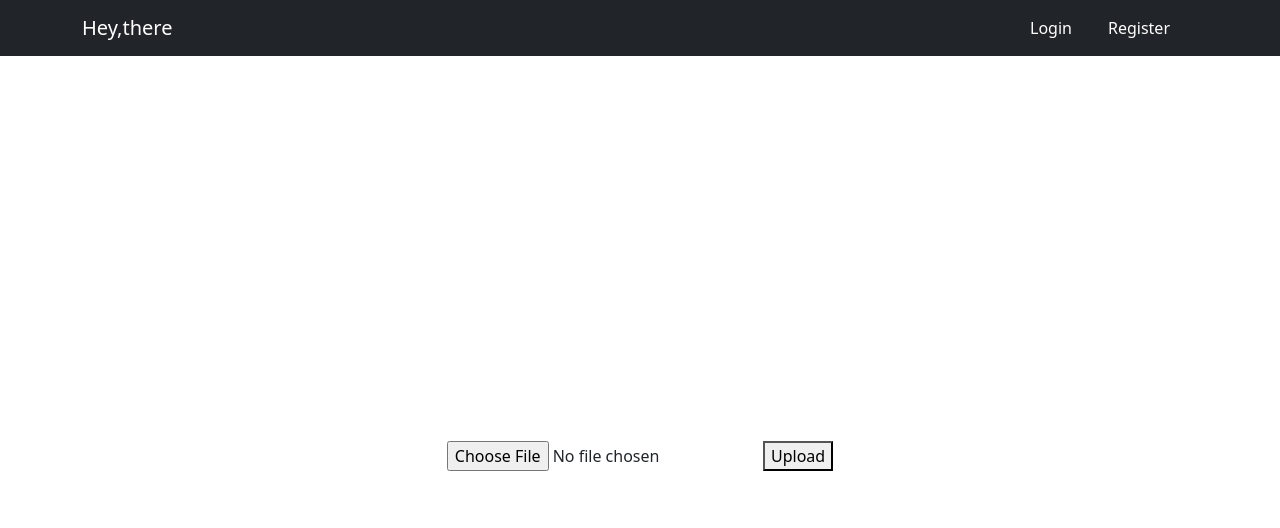
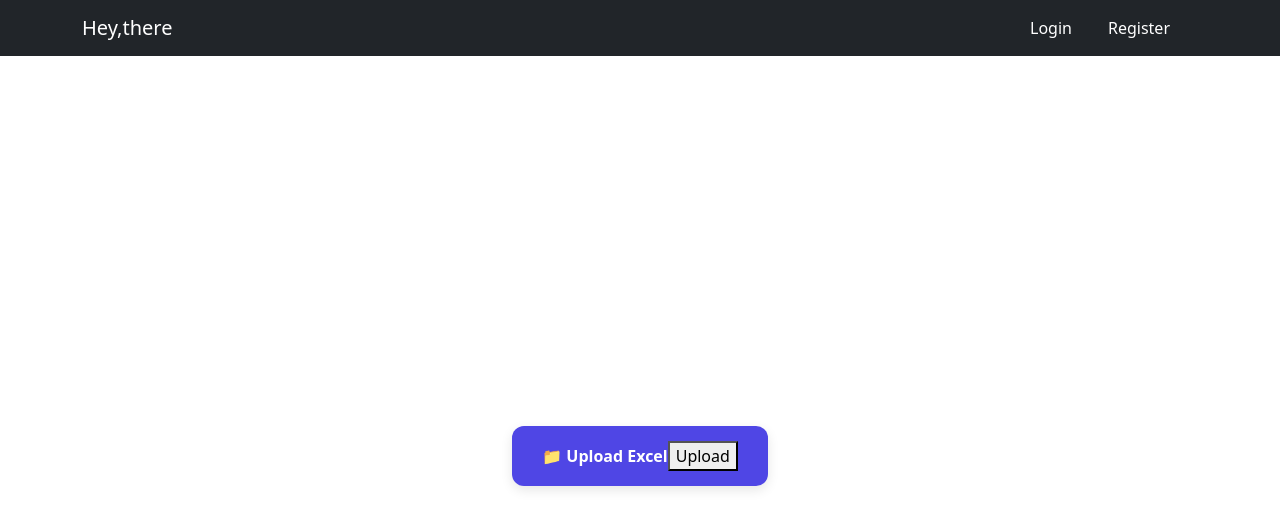
Before and after one commit to PriyanshuDeveloper26/client, a React (Create React App) app: page /dashboard in a window 1280 px wide. Shown: the top 528 px of the page. Built offline with nearby package versions, Linux system fonts and the light colour scheme.

Commit message:
change ui

```diff
--- a/src/pages/auth/login/Login.css
+++ b/src/pages/auth/login/Login.css
@@ -35,4 +35,6 @@
 
 .center-form Form .btn:hover {
     background-color: #166fe5;
+    transform: scale(0.9, 0.9);
+    transition: all 0.3s ease;
 }
--- a/src/pages/components/uploads/upload.css
+++ b/src/pages/components/uploads/upload.css
@@ -0,0 +1,27 @@
+.file-upload {
+    display: flex;
+    justify-content: center;
+    align-items: center;
+    height: 200px;
+  }
+
+  .upload-label {
+    display: inline-block;
+    padding: 15px 30px;
+    background-color: #4f46e5; /* Indigo */
+    color: white;
+    font-size: 16px;
+    font-weight: 600;
+    border-radius: 12px;
+    cursor: pointer;
+    transition: background-color 0.3s ease;
+    box-shadow: 0 4px 12px rgba(0, 0, 0, 0.1);
+  }
+
+  .upload-label:hover {
+    background-color: purple;
+  }
+
+  .upload-label input[type="file"] {
+    display: none;
+  }
--- a/src/pages/components/uploads/upload.js
+++ b/src/pages/components/uploads/upload.js
@@ -1,11 +1,16 @@
-import React from 'react'
+import React from "react";
+import "./upload.css";
 
 const UploadExcel = () => {
-    return (
-        <div>
-            <input type="file" accept=".xls,.xlsx" onChange={(e) => {}} />  <button onClick={() => {}}>Upload</button>
-        </div>
-    )
-}
+  return (
+    <div className="file-upload">
+      <label htmlFor="file-input" className="upload-label">
+        <span>📁 Upload Excel</span>
+        <input type="file" id="file-input" accept=".xls,.xlsx" onChange={(e) => {}} />
+        <button onClick={() => {}}>Upload</button>
+      </label>
+    </div>
+  );
+};
 
-export default UploadExcel
+export default UploadExcel;
--- a/src/pages/header/Header.css
+++ b/src/pages/header/Header.css
@@ -12,6 +12,12 @@
     margin-right: 20px;
 }
 
+.navbar .nav-link:hover {
+    /* background-color: #166fe5; */
+    transform: scale(1.1);
+    transition: all 0.3s ease;
+}
+
 @media (max-width: 576px) {
     .navbar .nav-link {
         margin-right: 0px;
```
Also changed, not shown: src/pages/dashboard/Dashboard.js (+6 -6 lines).
